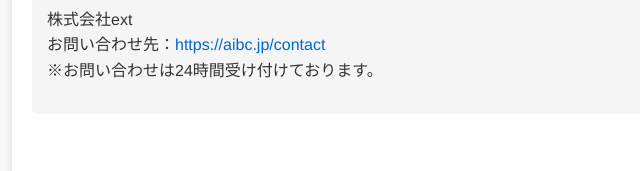
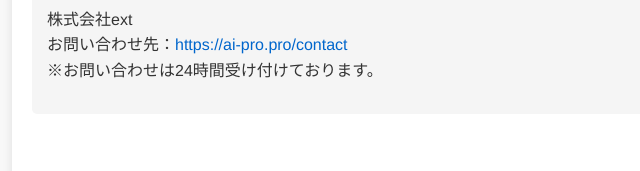
Before and after one commit to ext-h-asano/totteoki_privacy_policy, a plain HTML site: page index.html in a window 1280 px wide. Shown: the part 4396-4567 px from the top of the page, 178-818 px from the left. Drawn offline with Linux system fonts and the light colour scheme.

Commit message:
URLの変更

```diff
--- a/index.html
+++ b/index.html
@@ -160,7 +160,7 @@
                     <div class="contact-info">
                         <h5>■個人情報についてのお問い合わせ先</h5>
                         <p>株式会社ext<br>
-                        お問い合わせ先：<a href="https://aibc.jp/contact">https://aibc.jp/contact</a><br>
+                        お問い合わせ先：<a href="https://ai-pro.pro/contact">https://ai-pro.pro/contact</a><br>
                         ※お問い合わせは24時間受け付けております。</p>
                     </div>
                 </div>
```
